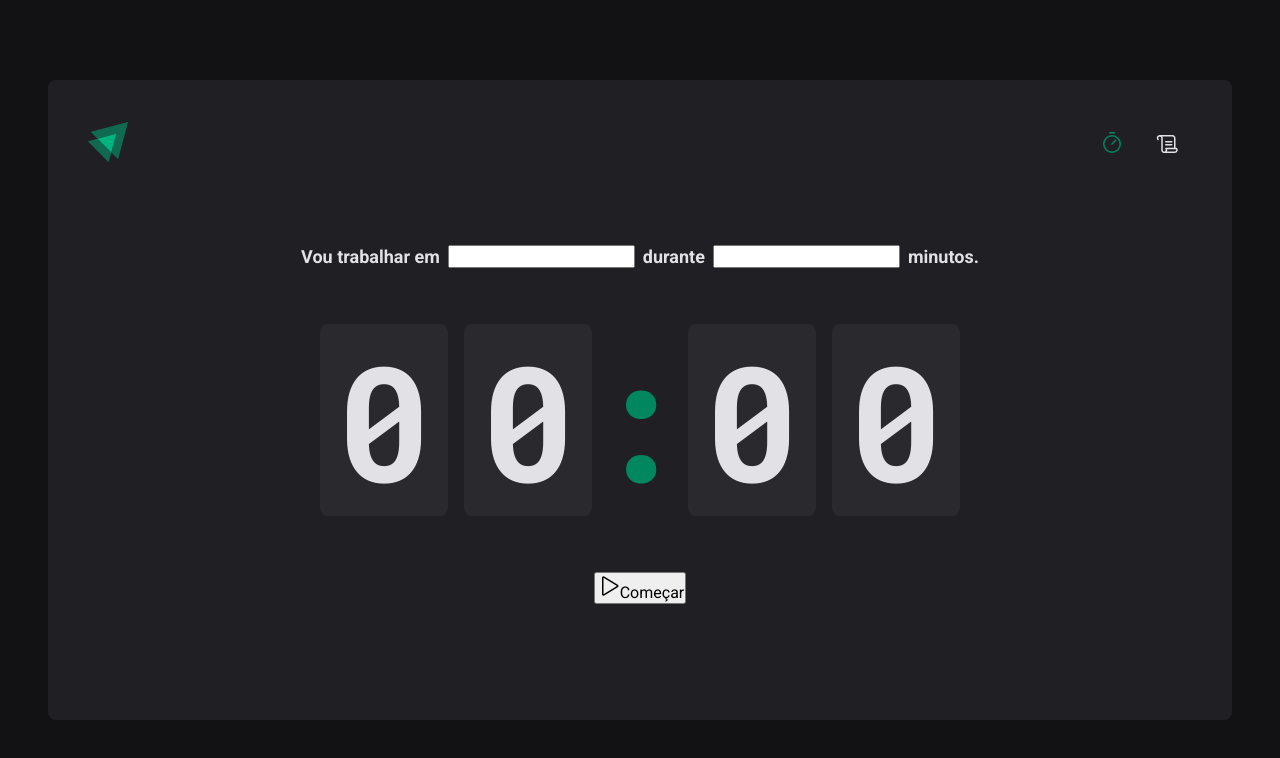
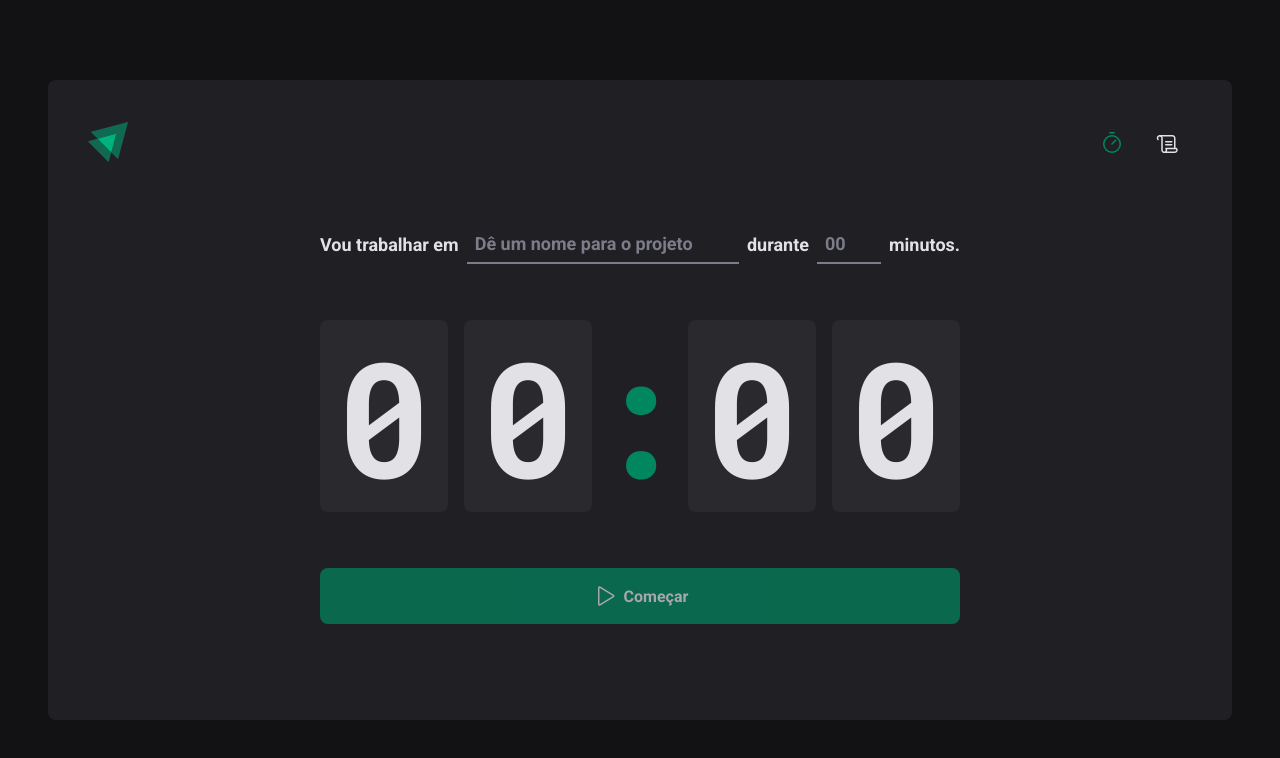
Before and after one commit to GilvaniaMoreira/ignite_timer, a React (Vite) app in the folder 02-ignite-timer/: page / in a window 1280 px wide. Shown: the top 758 px of the page. Built offline with nearby package versions, Linux system fonts and the light colour scheme; the HTML template or start-up script is replaced by a standard one.

Commit message:
feat: finish home page

```diff
--- a/02-ignite-timer/src/pages/Home/index.tsx
+++ b/02-ignite-timer/src/pages/Home/index.tsx
@@ -4,7 +4,10 @@
     CountdownContainer,
     FormContainer,
     HomeContainer,
+    MinutesAmountInput,
     Separator,
+    StartCountdownButton,
+    TaskInput,
 } from './styles'
 
 export function Home() {
@@ -13,10 +16,14 @@
             <form>
                 <FormContainer>
                     <label htmlFor="task">Vou trabalhar em</label>
-                    <input id="task" />
+                    <TaskInput id="task" placeholder='Dê um nome para o projeto' />
 
                     <label htmlFor="minutesAmount">durante</label>
-                    <input type="number" id="minutesAmount" />
+                    <MinutesAmountInput
+                        type="number"
+                        id="minutesAmount"
+                        placeholder='00'
+                    />
 
                     <span>minutos.</span>
                 </FormContainer>
@@ -29,10 +36,10 @@
                     <span>0</span>
                 </CountdownContainer>
 
-                <button type="submit">
+                <StartCountdownButton disabled type="submit">
                     <Play size={24} />
                     Começar
-                </button>
+                </StartCountdownButton>
             </form>
         </HomeContainer>
     )
--- a/02-ignite-timer/src/pages/Home/styles.ts
+++ b/02-ignite-timer/src/pages/Home/styles.ts
@@ -26,6 +26,32 @@
   flex-wrap: wrap;
 `
 
+const BaseInput = styled.input`
+  background: transparent;
+  height: 2.5rem;
+  border: 0;
+  border-bottom: 2px solid ${(props) => props.theme['gray-500']};
+  font-weight: bold;
+  font-size: 1.125rem;
+  padding: 0 0.5rem;
+  color: ${(props) => props.theme['gray-100']};
+  &:focus {
+    box-shadow: none;
+    border-color: ${(props) => props.theme['green-500']};
+  }
+  &::placeholder {
+    color: ${(props) => props.theme['gray-500']};
+  }
+`
+
+export const TaskInput = styled(BaseInput)`
+  flex: 1;
+`
+
+export const MinutesAmountInput = styled(BaseInput)`
+  width: 4rem;
+`
+
 export const CountdownContainer = styled.div`
   font-family: 'Roboto Mono', monospace;
   font-size: 10rem;
@@ -47,3 +73,25 @@
   display: flex;
   justify-content: center;
 `
+
+export const StartCountdownButton = styled.button`
+  width: 100%;
+  border: 0;
+  padding: 1rem;
+  border-radius: 8px;
+  display: flex;
+  align-items: center;
+  justify-content: center;
+  gap: 0.5rem;
+  font-weight: bold;
+  cursor: pointer;
+  background: ${(props) => props.theme['green-500']};
+  color: ${(props) => props.theme['gray-100']};
+  &:disabled {
+    opacity: 0.7;
+    cursor: not-allowed;
+  }
+  &:not(:disabled):hover {
+    background: ${(props) => props.theme['green-700']};
+  }
+`
```
